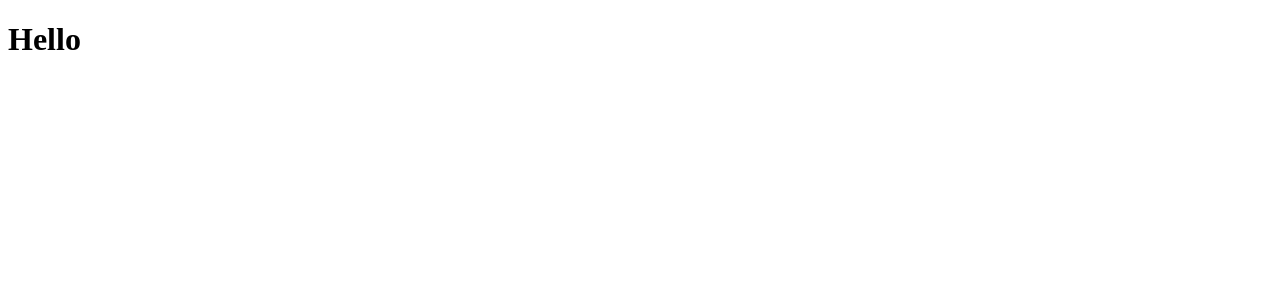
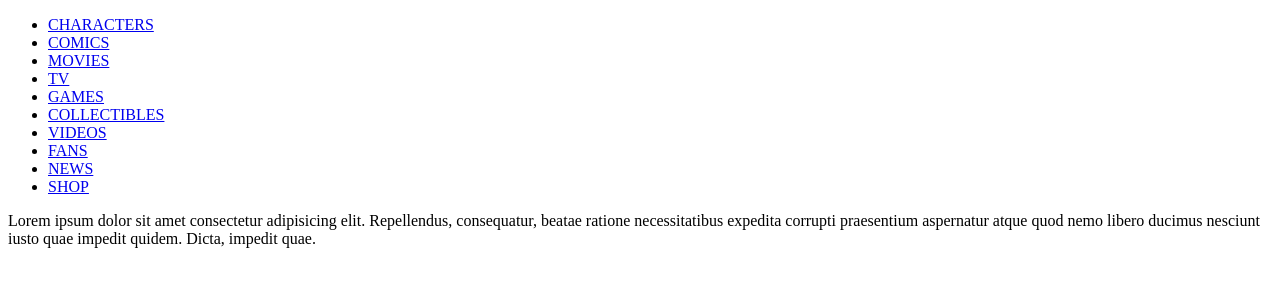
Before and after one commit to DavidDume/vite-comics, a Vue app: page / in a window 1280 px wide. Shown: the top 300 px of the page. Built offline with nearby package versions, Linux system fonts and the light colour scheme.

Commit message:
creazione componenti

```diff
--- a/src/App.vue
+++ b/src/App.vue
@@ -1,11 +1,20 @@
 <script >
+  import Header from './components/Header.vue'
+  import Footer from './components/Footer.vue'
 
+  export default {
+    components: {
+      Header,
+      Footer
+    }
+  }
 </script>
 
 <template>
-<h1>Hello</h1>
+<Header></Header>
+<Footer></Footer>
 </template>
 
 <style lang="scss">
-@use './general.scss'
+@use './general.scss';
 </style>
--- /dev/null
+++ b/src/components/Footer.vue
@@ -0,0 +1,7 @@
+<template>
+    <p>Lorem ipsum dolor sit amet consectetur adipisicing elit. Repellendus, consequatur, beatae ratione necessitatibus expedita corrupti praesentium aspernatur atque quod nemo libero ducimus nesciunt iusto quae impedit quidem. Dicta, impedit quae.</p>
+</template>
+
+<script>
+
+</script>
--- /dev/null
+++ b/src/components/Header.vue
@@ -0,0 +1,64 @@
+<template>
+
+    <nav>
+        <ul>
+            <li v-for="(link, i) in navLinks">
+                <a :href="link.href">{{ link.title }}</a>
+            </li>
+        </ul>
+    </nav>
+
+</template>
+
+<script>
+
+export default {
+    data() {
+        return {
+            navLinks: [
+                {
+                    title: 'CHARACTERS',
+                    href: '#'
+                },
+                {
+                    title: 'COMICS',
+                    href: '#'
+                },
+                {
+                    title: 'MOVIES',
+                    href: '#'
+                },
+                {
+                    title: 'TV',
+                    href: '#'
+                },
+                {
+                    title: 'GAMES',
+                    href: '#'
+                },
+                {
+                    title: 'COLLECTIBLES',
+                    href: '#'
+                },
+                {
+                    title: 'VIDEOS',
+                    href: '#'
+                },
+                {
+                    title: 'FANS',
+                    href: '#'
+                },
+                {
+                    title: 'NEWS',
+                    href: '#'
+                },
+                {
+                    title: 'SHOP',
+                    href: '#'
+                },
+            ]
+        }
+    }
+}
+
+</script>
```
